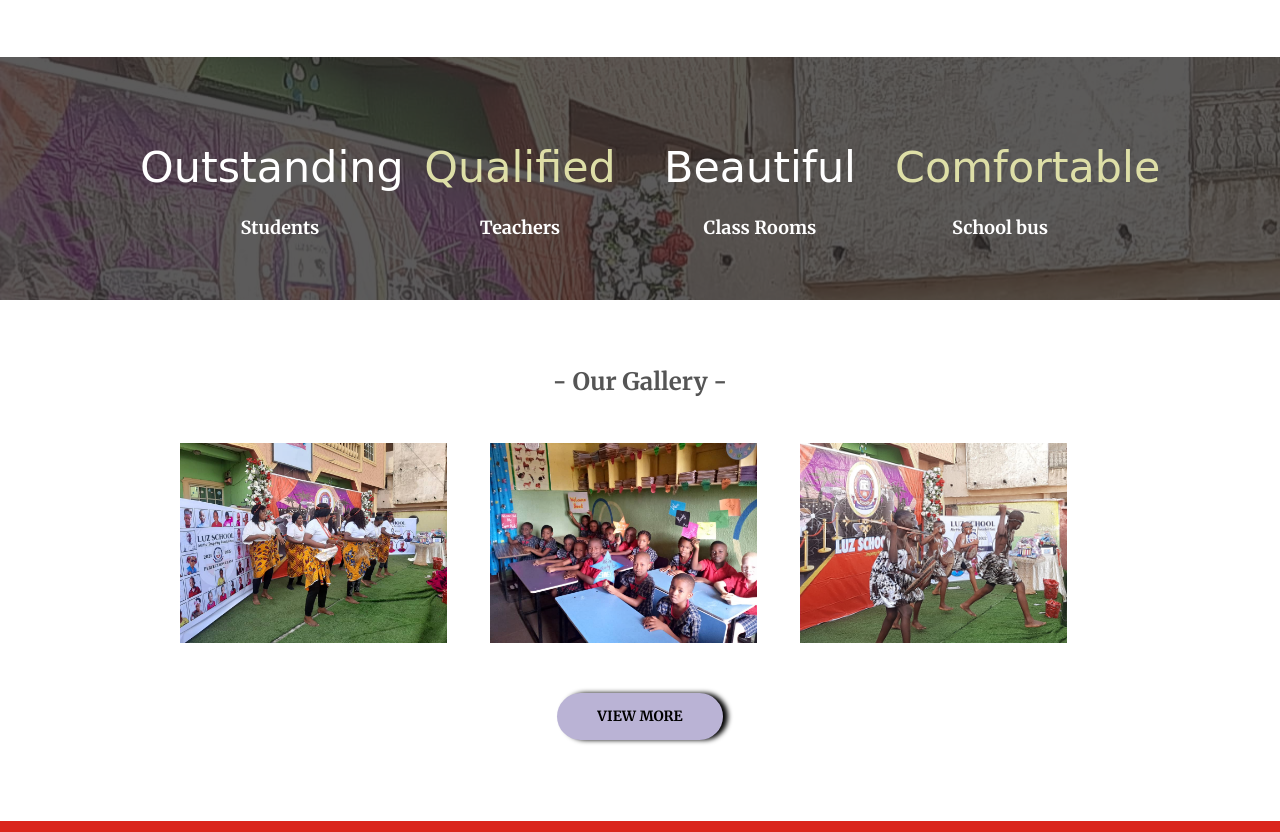
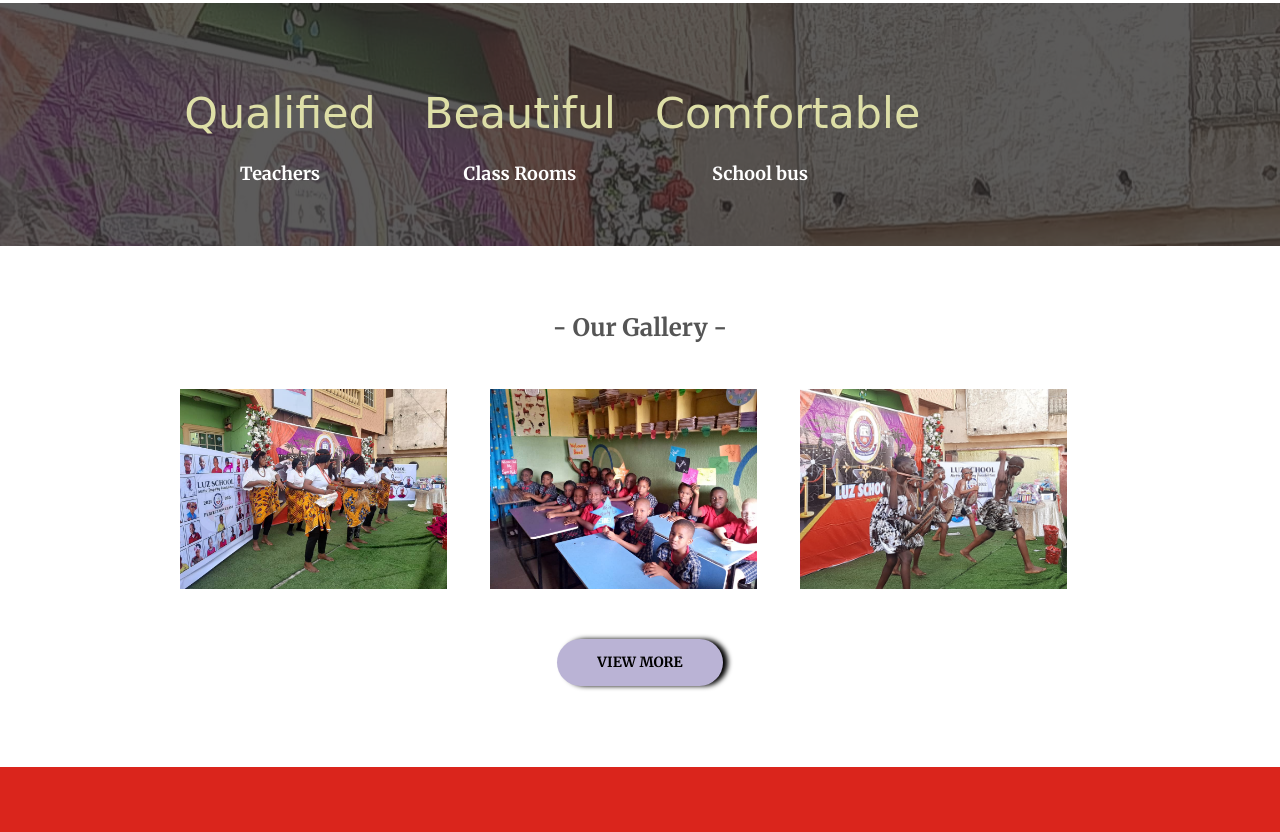
Before and after one commit to vickymania-lang/LUZ, a plain HTML site: page index.html in a window 1280 px wide. Shown: the part 1736-2568 px from the top of the page. Drawn offline with nearby package versions, Linux system fonts and the light colour scheme; a web font is replaced by a local one.

Commit message:
save to github

```diff
--- a/index.html
+++ b/index.html
@@ -297,8 +297,8 @@
 							Brief History of luz School
 						</h2>
 						<p> Established in January 2016 by diving inspiration and driven by pure gusto for excellence. Luz School radiates the modern-day best standards in both learning and character development of children, providing high academic, moral, and social content that makes her pupils and students stand out in any situation and place, thereby preparing them to conquer the world in their desired and well nurtured chosen academic path, making Luz the best among peers.</p>
-							<br>
-							<p>Our school programme is a hybrid of the best curriculums available at all times, thus we engage in a regular review of our programmes to remain at the zenith of academic excellence for our children.</p> <br>
+							<!-- <br> -->
+							<p>Our school programme is a hybrid of the best curriculums available at all times, thus we engage in a regular review of our programmes to remain at the zenith of academic excellence for our children.</p>
 							<p>Our purpose is to produce children who are strong-willed in the excellence of academics, morals, and social character to be able to remain shining lights in any part of the world after Luz.
 						</p>
 
@@ -318,14 +318,14 @@
 			<div class="container">
 				<div class="row">
 					<!-- Item 1 -->
-					<div class="col-sm-6 col-md-3">
+					<!-- <div class="col-sm-6 col-md-3">
 						<div class="rs-funfact bg-primary">
 							<div>
-								<h2 style="position: relative; left: -35px;">Outstanding</h2>
+								<h2 style="color: #dedfa7;">Outstanding</h2>
 							</div>
 							<div class="title">Students</div>
 						</div>
-					</div>
+					</div> -->
 					<!-- Item 2 -->
 					<div class="col-sm-6 col-md-3">
 						<div class="rs-funfact bg-tertiary">
@@ -339,7 +339,7 @@
 					<div class="col-sm-6 col-md-3">
 						<div class="rs-funfact bg-tertiary">
 							<div>
-								<h2>Beautiful</h2>
+								<h2 style="color: #dedfa7;">Beautiful</h2>
 							</div>
 							<div class="title">Class Rooms</div>
 						</div>
```
Also changed, not shown: about.html (+5 -5 lines).
